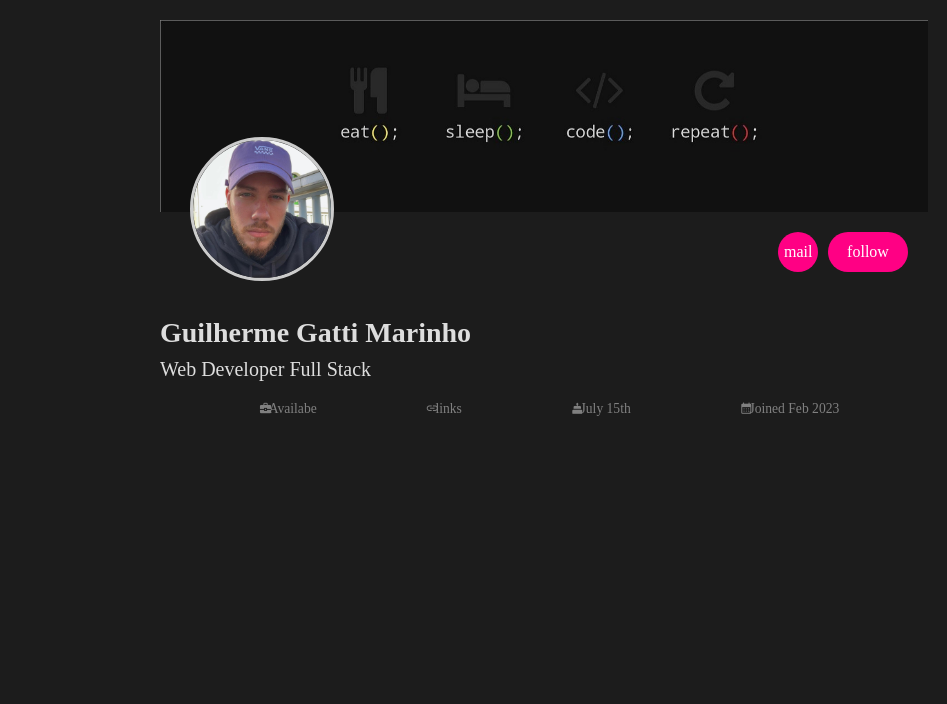
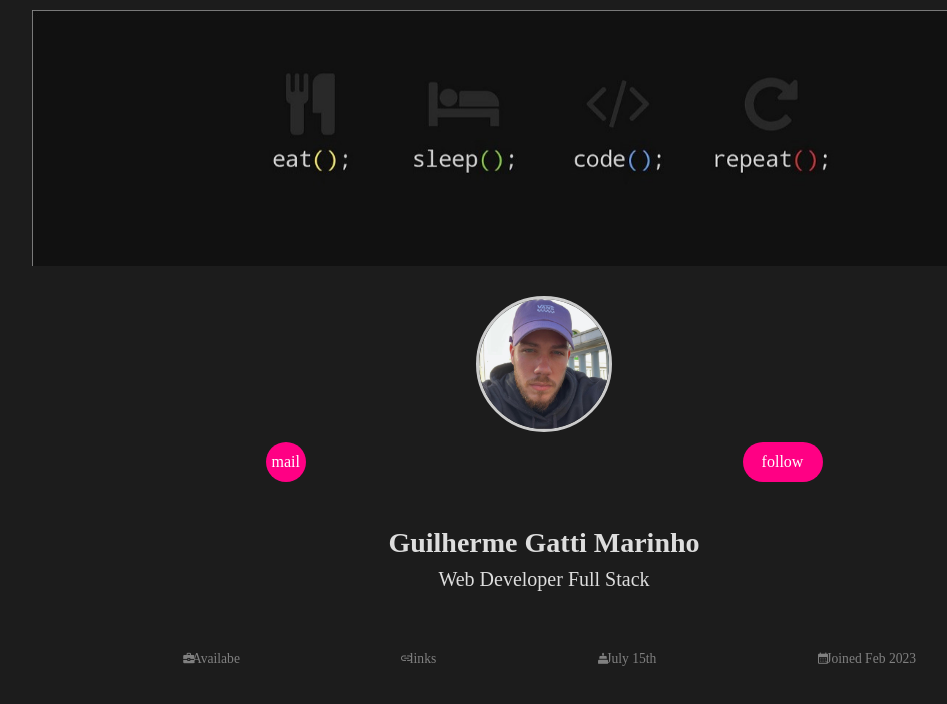
Before and after one commit to guido-marinho/guido-marinho.github.io, a React (Vite) app: page / in a window 1280 px wide. Shown: the top 704 px of the page, without its empty margins (96-1043 px from the left). Built offline with nearby package versions, Linux system fonts and the light colour scheme.

Commit message:
💄 feat: finaliza responsividade do header

```diff
--- a/src/CSS/Header.css
+++ b/src/CSS/Header.css
@@ -70,7 +70,7 @@
   display: flex;
   color: grey;
   justify-content: space-evenly;
-  margin: 10px 0;
+  margin: 50px 0;
   height: 30px;
 }
 
@@ -118,6 +118,73 @@
     top: 0;
     left: 0;
     margin-bottom: 10px;
+    width: 6rem;
+    height: 6em;
+    border-radius: 50%;
+    border: 1px solid #ccc;
+  }
+
+  .message-btn {
+    border-radius: 50%;
+    width: 40px;
+    height: 40px;
+  }
+
+  .follow-btn {
+  border-radius: 20px;
+  width: 60px;
+  height: 30px;
+  }
+
+  .profile-buttons {
+    justify-content: space-around;
+  }
+
+  .profile-level-2 {
+    text-align: center;
+    margin-bottom: 50px;
+    margin-top: -10px;
+  }
+
+  .profile-name {
+    font-size: 1.25rem;
+  }
+
+  .profile-about {
+    font-size: 0.75rem;
+  }
+
+  .profile-level-3 {
+    flex-direction: row;
+    align-items: center;
+  }
+}
+
+
+/* de 641 px até 1007 px */
+@media (min-width: 641px) and (max-width: 1007px) {
+  .cover-page {
+    width: 80%;
+    margin: 5px auto;
+  }
+
+  .profile-container {
+    width: 80%;
+    margin: 0 auto;
+  }
+
+  .profile-level-1 {
+    flex-direction: column;
+    align-items: center;
+  }
+
+  .profile-image {
+    position: relative;
+    top: 0;
+    left: 0;
+    margin-bottom: 10px;
+    width: 7.5rem;
+    height: 7.5rem;
   }
 
   .profile-buttons {
@@ -135,4 +202,43 @@
   }
 }
 
-/* de 641 px até 1007 px */
+/* de 1008 px até 1280 px */
+@media (min-width: 1008px) and (max-width: 1280px) {
+  .cover-page {
+    width: 80%;
+    margin: 10px auto;
+  }
+
+  .profile-container {
+    width: 80%;
+    margin: 0 auto;
+  }
+
+  .profile-level-1 {
+    flex-direction: column;
+    align-items: center;
+  }
+
+  .profile-image {
+    position: relative;
+    top: 0;
+    left: 0;
+    margin-bottom: 10px;
+    width: 8.5rem;
+    height: 8.5rem;
+  }
+
+  .profile-buttons {
+    justify-content: space-around;
+  }
+
+  .profile-level-2 {
+    text-align: center;
+    margin-bottom: 50px;
+  }
+
+  .profile-level-3 {
+    flex-direction: row;
+    align-items: center;
+  }
+}
```
